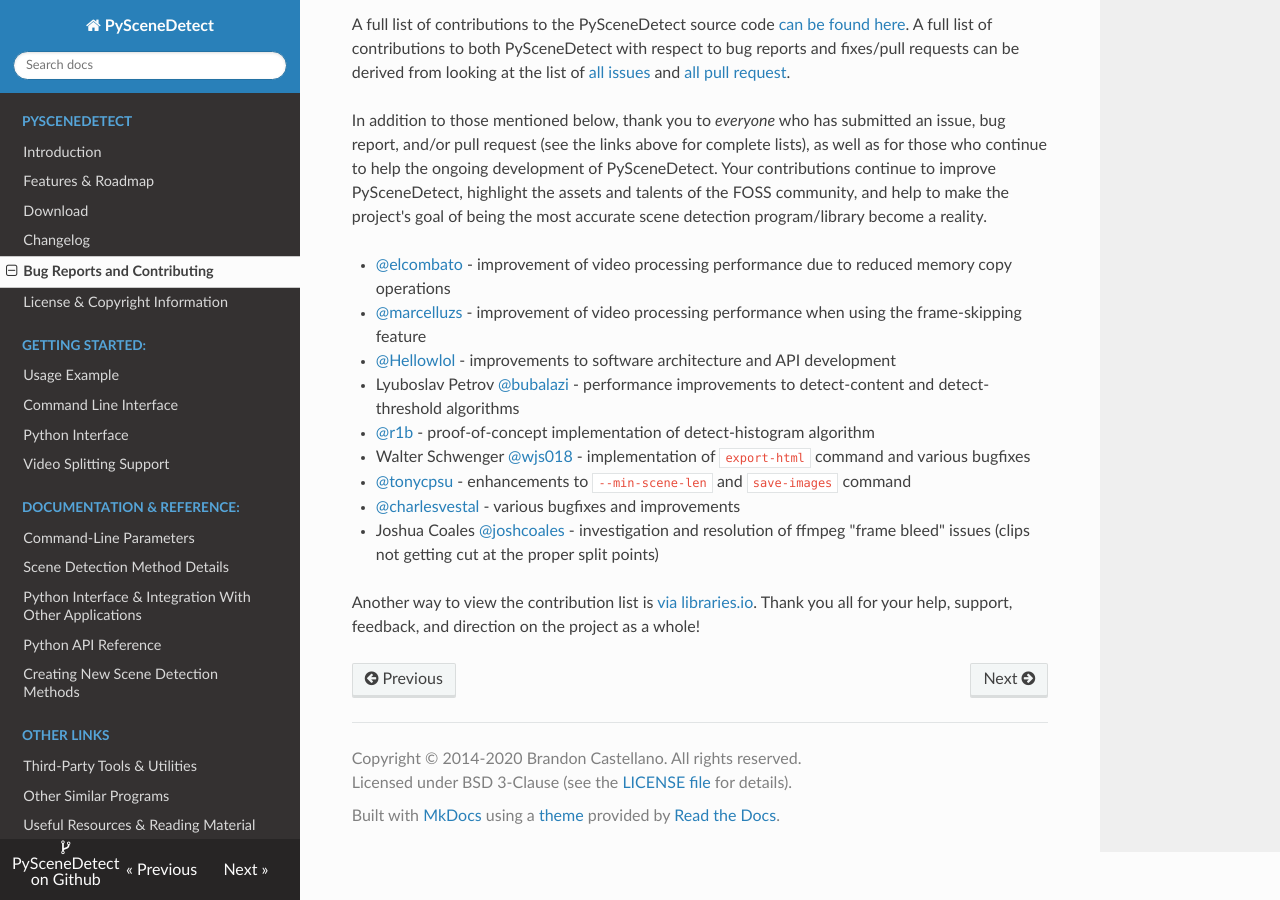
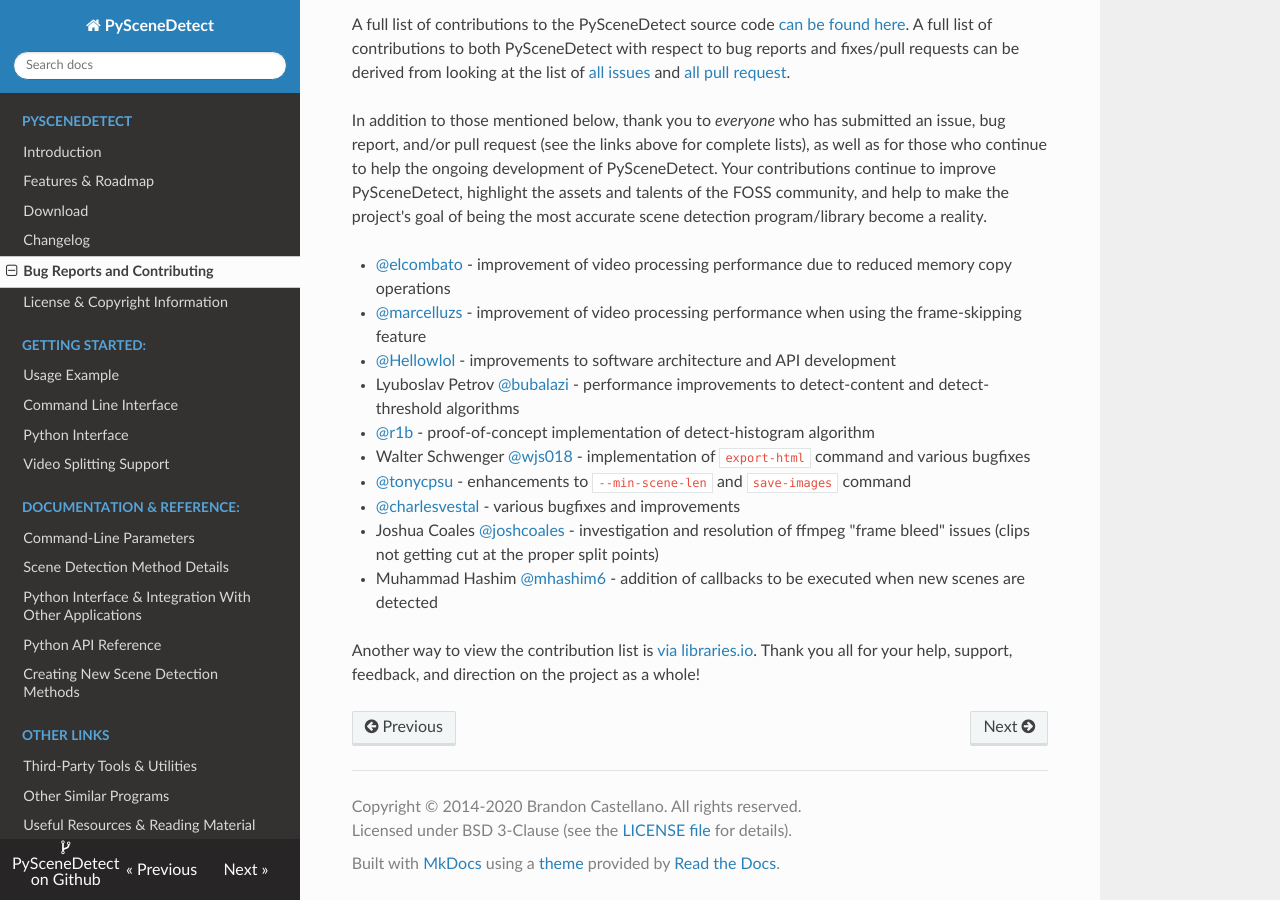
Before and after one commit to vovamushak/PySceneDetect, an MkDocs documentation site: the page built from docs/contributing.md, in a window 1280 px wide and 900 px high, scrolled down 1031 px. Built offline with MkDocs 1.6.1, drawn with Linux system fonts in a browser that asks for light colours; nearby versions of some CDN libraries; old or Windows-style settings are respelled for this version of MkDocs.

Commit message:
Update contributors and external resources with @mhashim6's project.
Part of #5.  :)

```diff
--- a/docs/contributing.md
+++ b/docs/contributing.md
@@ -35,5 +35,6 @@ In addition to those mentioned below, thank you to *everyone* who has submitted
  * [@tonycpsu](https://github.com/tonycpsu) - enhancements to `--min-scene-len` and `save-images` command
  * [@charlesvestal](https://github.com/charlesvestal) - various bugfixes and improvements
  * Joshua Coales [@joshcoales](https://github.com/joshcoales) - investigation and resolution of ffmpeg "frame bleed" issues (clips not getting cut at the proper split points)
+ * Muhammad Hashim [@mhashim6](https://github.com/mhashim6) - addition of callbacks to be executed when new scenes are detected
 
 Another way to view the contribution list is [via libraries.io](https://libraries.io/github/Breakthrough/PySceneDetect/contributors).  Thank you all for your help, support, feedback, and direction on the project as a whole!
```
Also changed, not shown: docs/other/resources.md (+2 -0 lines).
